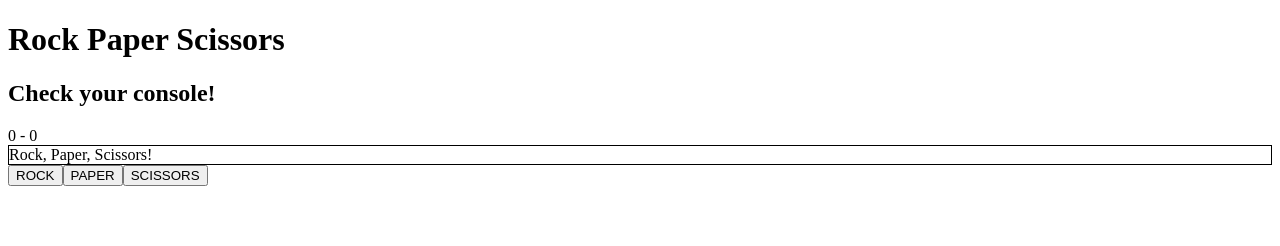
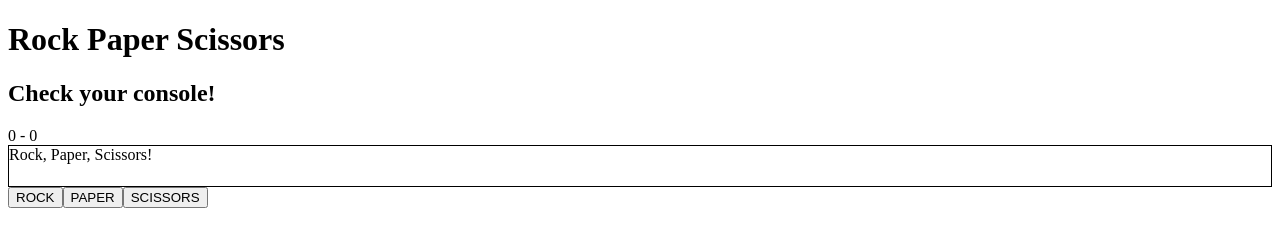
Before and after one commit to nickdavidson/rock-paper-scissors, a plain HTML site: page index.html in a window 1280 px wide. Drawn offline with Linux system fonts and the light colour scheme.

Commit message:
Resize output div.

```diff
--- a/css/styles.css
+++ b/css/styles.css
@@ -1,3 +1,4 @@
 div #output {
     white-space: pre-wrap;
+    height: 2.5em;
 }
```
